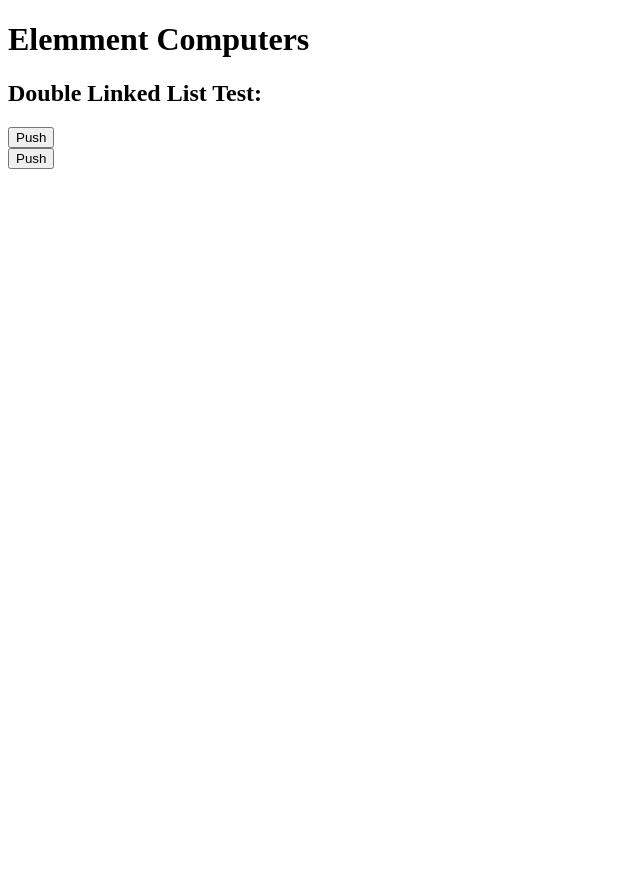
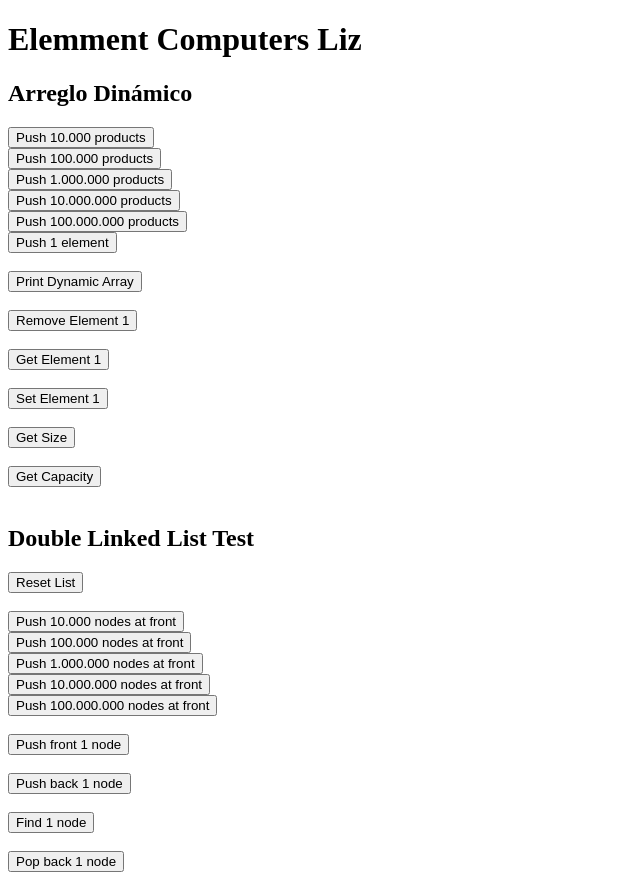
Before and after one commit to jeissonbarriga/elemment-computers, an Angular app: page / in a window 1280 px wide. Shown: the whole page, without its empty margins (0-640 px from the left). Before the commit the page ends 800 px from the top, so only its background shows below. Built offline with nearby package versions, Linux system fonts and the light colour scheme.

Commit message:
Se revisa implementación arreglos dinámicos. Versión final.

```diff
--- a/src/app/app.component.html
+++ b/src/app/app.component.html
@@ -1,7 +1,36 @@
-<h1>Elemment Computers</h1>
+<h1>Elemment Computers Liz</h1>
 
-<h2>Double Linked List Test:</h2>
-<!--<button (click)="resetList()">Reset List</button><br>
+
+<h2>Arreglo Dinámico</h2>
+<!-- Arreglo Dinámico -->
+<button (click)="dPushBack(10000)">Push 10.000 products</button><br>
+<button (click)="dPushBack(100000)">Push 100.000 products</button><br>
+<button (click)="dPushBack(1000000)">Push 1.000.000 products</button><br>
+<button (click)="dPushBack(10000000)">Push 10.000.000 products</button><br>
+<button (click)="dPushBack(100000000)">Push 100.000.000 products</button><br>
+
+
+<button (click)="dPushBack(1)">Push 1 element</button><br>
+<br>
+<button (click)="dPrintElements()">Print Dynamic Array</button><br>
+<br>
+<button (click)="dRemove()">Remove Element 1</button><br>
+<br>
+
+<button (click)="dGet()">Get Element 1</button><br>
+<br>
+
+<button (click)="dSet()">Set Element 1</button><br>
+<br>
+
+<button (click)="dGetSize()">Get Size</button><br>
+<br>
+<button (click)="dGetCapacity()">Get Capacity</button><br>
+<br>
+
+<h2>Double Linked List Test</h2>
+<!-- Lista Encadenada -->
+<button (click)="resetList()">Reset List</button><br>
 <br>
 <button (click)="pushNodesFront(10000)">Push 10.000 nodes at front</button><br>
 <button (click)="pushNodesFront(100000)">Push 100.000 nodes at front</button><br>
@@ -15,8 +44,4 @@
 <br>
 <button (click)="findByKey()">Find 1 node</button><br>
 <br>
-<button (click)="popBack()">Pop back 1 node</button><br> -->
-
-
-<button (click)="prueba(2)">Push</button><br>
-<button (click)="prueba(9)">Push</button><br>
+<button (click)="popBack()">Pop back 1 node</button><br>
--- a/src/app/app.component.ts
+++ b/src/app/app.component.ts
@@ -1,4 +1,4 @@
-import { Component } from '@angular/core';
+import { Component, OnInit, Input } from '@angular/core';
 import { DoubleLinkedList } from './data-structures/double-linked-list';
 import { Product } from './data-structures/product';
 import { DynamicArray } from './data-structures/dynamic-array';
@@ -9,52 +9,115 @@
   templateUrl: './app.component.html',
   styleUrls: ['./app.component.css']
 })
-export class AppComponent {
+export class AppComponent implements OnInit {
+  posicion: number = 9000;
 
-  constructor(private lista: DynamicArray<number>){}
+  ngOnInit() {
 
-  prueba(v: number){
-    //let product = new Product(1, "Product"+1);
-    this.lista.setCapa(100);
-    this.lista.push(v);
-    this.lista.displayArray();
-    console.log("hola")
   }
 
-  /*//constructor(private list: DoubleLinkedList<Product>){}
 
-  pushNodesFront(quantity: number){
+  constructor(private list: DoubleLinkedList<Product>, private dArray: DynamicArray<Product>) {
+
+  }
+
+  dPushBack(quantity: number) {
+    let t0 = performance.now();
+    let id = this.dArray.getSize();
+    for (let i = 0; i < quantity; i++) {
+      let product = new Product(id, "Product" + id);
+      this.dArray.pushBack(product);
+    }
+    let t1 = performance.now();
+
+    console.log("push back " + quantity + " products took: ");
+    console.warn((t1 - t0) + " milliseconds");
+  }
+
+  dGet() {
+    let t0 = performance.now();
+    console.log("Elemento Obtenido: " + this.dArray.get(1).name);
+    let t1 = performance.now();
+
+    console.log("get 1 product took: ");
+    console.warn((t1 - t0) + " milliseconds");
+  }
+
+  dSet() {
+    let t0 = performance.now();
+    let producto = new Product(333, "Nuevito");
+    console.log("Elemento Actualizado: " + this.dArray.set(1, producto));
+    let t1 = performance.now();
+
+    console.log("set 1 product took: ");
+    console.warn((t1 - t0) + " milliseconds");
+  }
+
+  dRemove() {
+    let t0 = performance.now();
+    let eliminado = this.dArray.remove(this.posicion);
+    if (eliminado) {
+      console.log("Eliminado: " + eliminado.name);
+    }
+    let t1 = performance.now();
+
+    console.log("remove 1 product took: ");
+    console.warn((t1 - t0) + " milliseconds");
+
+  }
+
+  dPrintElements() {
+    this.dArray.printElements();
+  }
+
+  dGetSize() {
+    let t0 = performance.now();
+    console.log("Size: " + this.dArray.getSize());
+    let t1 = performance.now();
+
+    console.log("find 1 node took: ");
+    console.warn((t1 - t0) + " milliseconds");
+  }
+
+  dGetCapacity() {
+    let t0 = performance.now();
+    console.log("Capacity: " + this.dArray.getCapacity());
+    let t1 = performance.now();
+
+    console.log("find 1 node took: ");
+    console.warn((t1 - t0) + " milliseconds");
+  }
+
+  pushNodesFront(quantity: number) {
 
     let t0 = performance.now();
-    for(let i=0; i < quantity; i++){
-      let product = new Product(i, "Product"+i);
+    for (let i = 0; i < quantity; i++) {
+      let product = new Product(i, "Product" + i);
       this.list.pushFront(product);
     }
     let t1 = performance.now();
 
-    //this.list.displayList();
-
-    console.log("push front "+ quantity +" nodes took: ");
+    console.log("push front " + quantity + " nodes took: ");
     console.warn((t1 - t0) + " milliseconds");
   }
 
-  pushNodesBack(quantity: number){
+  pushNodesBack(quantity: number) {
 
     let t0 = performance.now();
-    for(let i=0; i < quantity; i++){
-      let product = new Product(i, "Product"+i);
+    for (let i = 0; i < quantity; i++) {
+      let product = new Product(i, "Product" + i);
       this.list.pushBack(product);
     }
     let t1 = performance.now();
 
-    console.log("push back"+ quantity +" node took: ");
+    console.log("push back" + quantity + " node took: ");
     console.warn((t1 - t0) + " milliseconds");
   }
 
   findByKey() {
     let t0 = performance.now();
 
-    let product = new Product(1, "Product"+1);
+    let product = new Product(1, "Product" + 1);
     this.list.findByKey(product);
 
     let t1 = performance.now();
@@ -74,8 +137,8 @@
     console.warn((t1 - t0) + " milliseconds");
   }
 
-  resetList(){
+  resetList() {
     this.list.clearList();
-  }*/
+  }
 
 }
--- a/src/app/data-structures/dynamic-array.ts
+++ b/src/app/data-structures/dynamic-array.ts
@@ -1,72 +1,76 @@
 import { Injectable } from '@angular/core';
-import { Product } from './product';
 
 @Injectable({
   providedIn: 'root',
 })
+export class DynamicArray<T> {
 
-export class DynamicArray <T>{
-    arr:T[];
-    //arr: Array<T>;
+  arr: Array<T>;
+  capacity: number;
   size: number;
-    capa: number;
 
-    constructor(){
-        this.arr = [];
-        this.capa = 0;
+  constructor() {
+    this.arr = new Array<T>(1);
+    this.capacity = 1;
     this.size = 0;
   }
 
-    setCapa(cap: number){
-        this.capa = cap;
-        //this.arr = T[cap];
-        this.arr = new Array(cap);
+  get(i: number): T {
+    if (i < 0 || i >= this.size) {
+      console.error("Error!! Index out of range");
+      return null;
+    } else {
+      return this.arr[i];
+    }
   }
 
-    get(pos: number){
-        if(pos > this.size) return -1;
-        else return this.arr[pos];
+  set(i: number, val: T) {
+    if (i < 0 || i >= this.size) {
+      console.error("Error!! Index out of range");
+    } else {
+      this.arr[i] = val;
+    }
   }
 
-    set(pos: number, val:T){
-        if(pos> this.capa-1) console.log("Se sale.");
-        else if(pos> this.size-1) this.push(val);
-        else this.arr[pos];
+  pushBack(val: T) {
+    if (this.size == this.capacity) {
+      let arr2 = new Array(this.capacity * 2);//arreglo con el doble de capacidad
+      for (let i = 0; i < this.arr.length; i++) {
+        arr2[i] = this.arr[i];
       }
-
-    push(val: T){
-        if(this.capa == this.size){
-            if(this.capa == 0){
-                let narr:T[] = new Array(1);
-                this.arr = narr;
-            }else{
-                this.capa *= 2;
-                let narr:T[] = new Array(this.capa);
-                for(var i = 0; i < this.size; i++) narr[i] = this.arr[i];
-                this.arr = narr;
-            }
+      this.arr = arr2;
+      this.capacity *= 2;
     }
     this.arr[this.size] = val;
     this.size++;
   }
 
-    remove(pos: number){
-        if(pos > this.size-1) console.log("No hay elemento.");
-        else{
+  remove(i: number): T {
+    if (i < 0 || i >= this.size) {
+      console.error("Error!! Index out of range");
+      return null;
+    } else {
+      let val = this.arr[i];
+      for (let j = i; j < (this.size - 1); j++) {
+        this.arr[j] = this.arr[j + 1];
+      }
+      this.arr[this.size - 1] = null;
       this.size--;
-            for(var i = pos; i < this.size; i++){
-                this.arr[i] = this.arr[i+1];
-            }
+      return val;
     }
   }
 
-    numberElemnts(): number{
+  getSize(): number {
     return this.size;
   }
 
-    displayArray(){
-        for(var i = 0; i<this.size; i++){
-            console.log(this.arr[i] + "/");
+  getCapacity(): number {
+    return this.capacity;
+  }
+
+  printElements() {
+    for (let i = 0; i < this.arr.length; i++) {
+      console.log(this.arr[i]);
     }
   }
 
```
Lines whose indentation alone changed are shown as unchanged.
